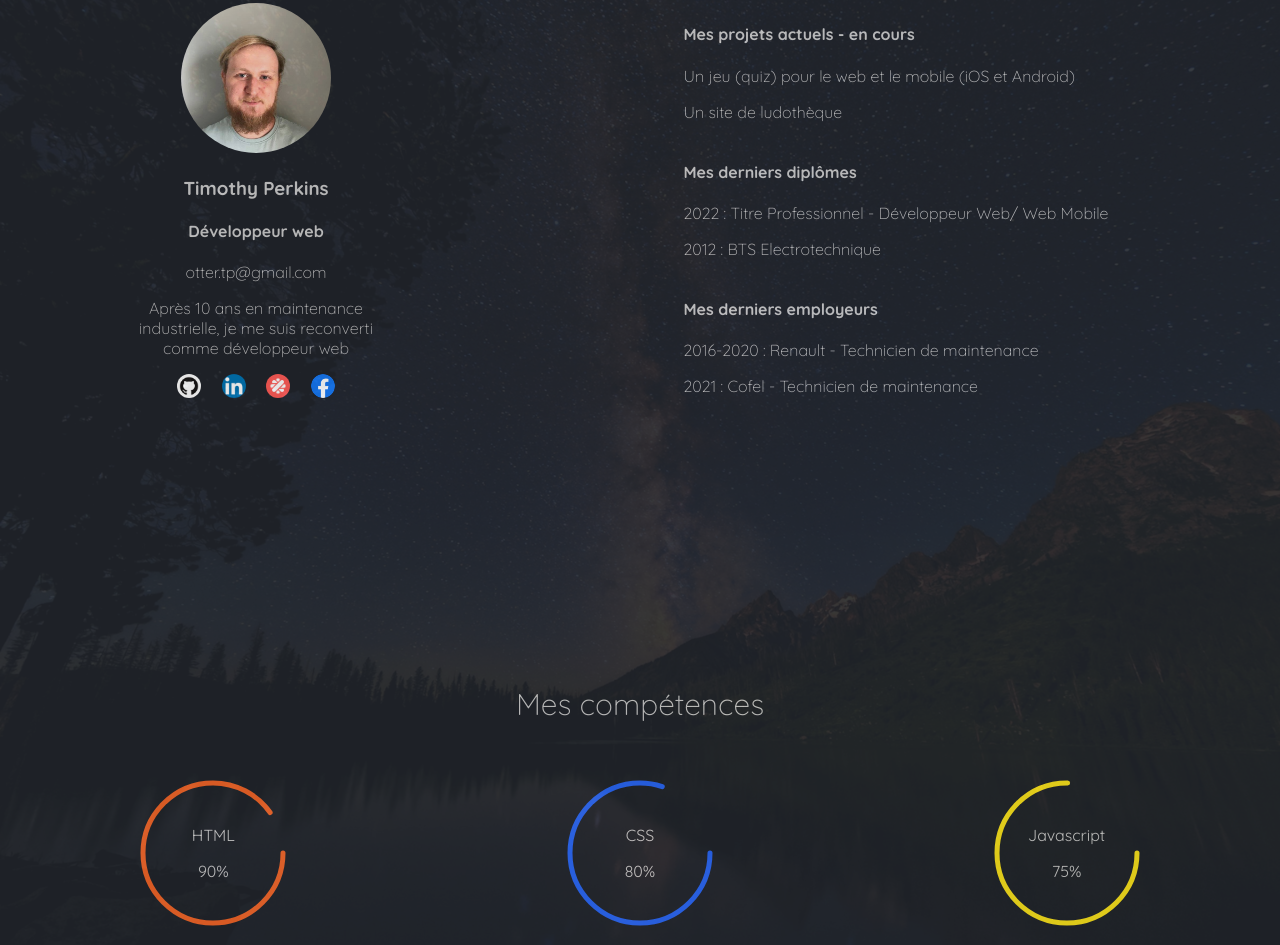
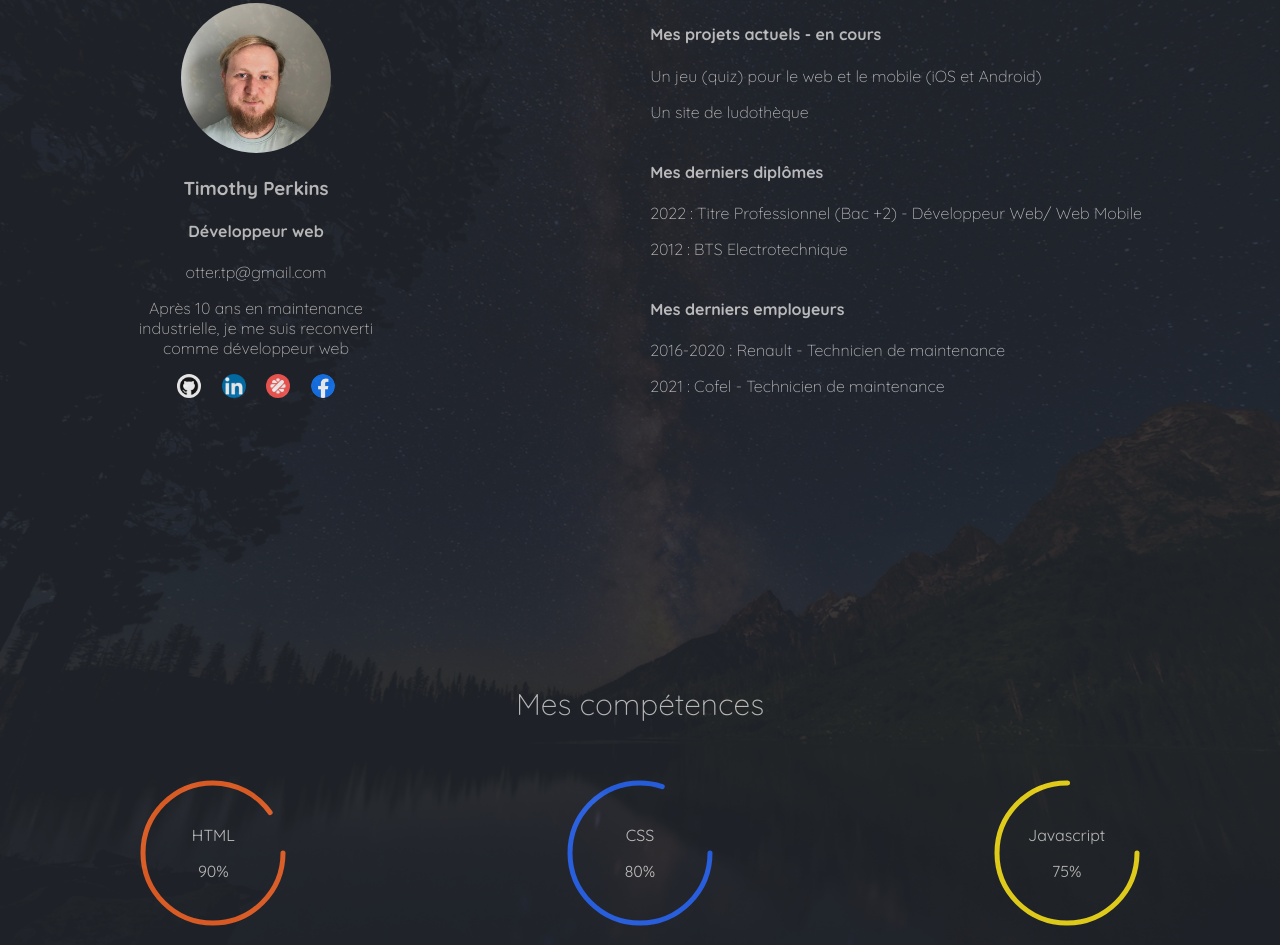
Before and after one commit to s0kette/portfolio, a React (Create React App) app: page / in a window 1280 px wide. Shown: the part 975-1920 px from the top of the page. Built offline with nearby package versions, Linux system fonts and the light colour scheme.

Commit message:
adds graduation level

```diff
--- a/src/components/en/ProjectsEn.jsx
+++ b/src/components/en/ProjectsEn.jsx
@@ -10,6 +10,7 @@ function Projects() {
                 <a className='link' href="https://netflix-nextjs-six.vercel.app/login" target="_blank" rel="noreferrer">
                     <img src="./img/Netflix.png" alt="" />
                     <p>Reproduction of Netflix, with a login/sign up feature</p>
+                    <p className='stack'>Next.js - Typescript - TailwindCSS - Firebase</p>
                 </a>
             </div>
 
@@ -17,6 +18,7 @@ function Projects() {
                 <a className='link' href="https://guessthequotes.vercel.app/" target="_blank" rel="noreferrer">
                     <img src="./img/GuesstheQuotes.png" alt="" />
                     <p>Prototype of a quiz game about cinema</p>
+                    <p className='stack'>Next.js - Typescript - TailwindCSS - Firebase - Redux Toolkit</p>
                 </a>
             </div>
 
@@ -24,6 +26,7 @@ function Projects() {
                 <a className='link' href="https://www.french-cuts.com" target="_blank" rel="noreferrer">
                     <img src="./img/FrenchCuts.png" alt="" />
                     <p>Chicago barber shop website</p>
+                    <p className='stack'>ReactJS - Javascript - CSS</p>
                 </a>
             </div>
 
@@ -31,6 +34,7 @@ function Projects() {
                 <a className='link' href="https://grandspirit.vercel.app/" target="_blank" rel="noreferrer">
                     <img src="./img/GrandSpirit.png" alt="" />
                     <p>E-sport team website</p>
+                    <p className='stack'>ReactJS - Javascript - CSS</p>
                 </a>
             </div>
 
--- a/src/components/subcomponents/RightSideFr.jsx
+++ b/src/components/subcomponents/RightSideFr.jsx
@@ -14,7 +14,7 @@ function RightSideFr() {
 
                 <div className='diplomas'>
                     <h4>Mes derniers diplômes</h4>
-                    <p>2022 : Titre Professionnel - Développeur Web/ Web Mobile</p>
+                    <p>2022 : Titre Professionnel (Bac +2) - Développeur Web/ Web Mobile</p>
                     <p>2012 : BTS Electrotechnique</p>
                 </div>
 
```
